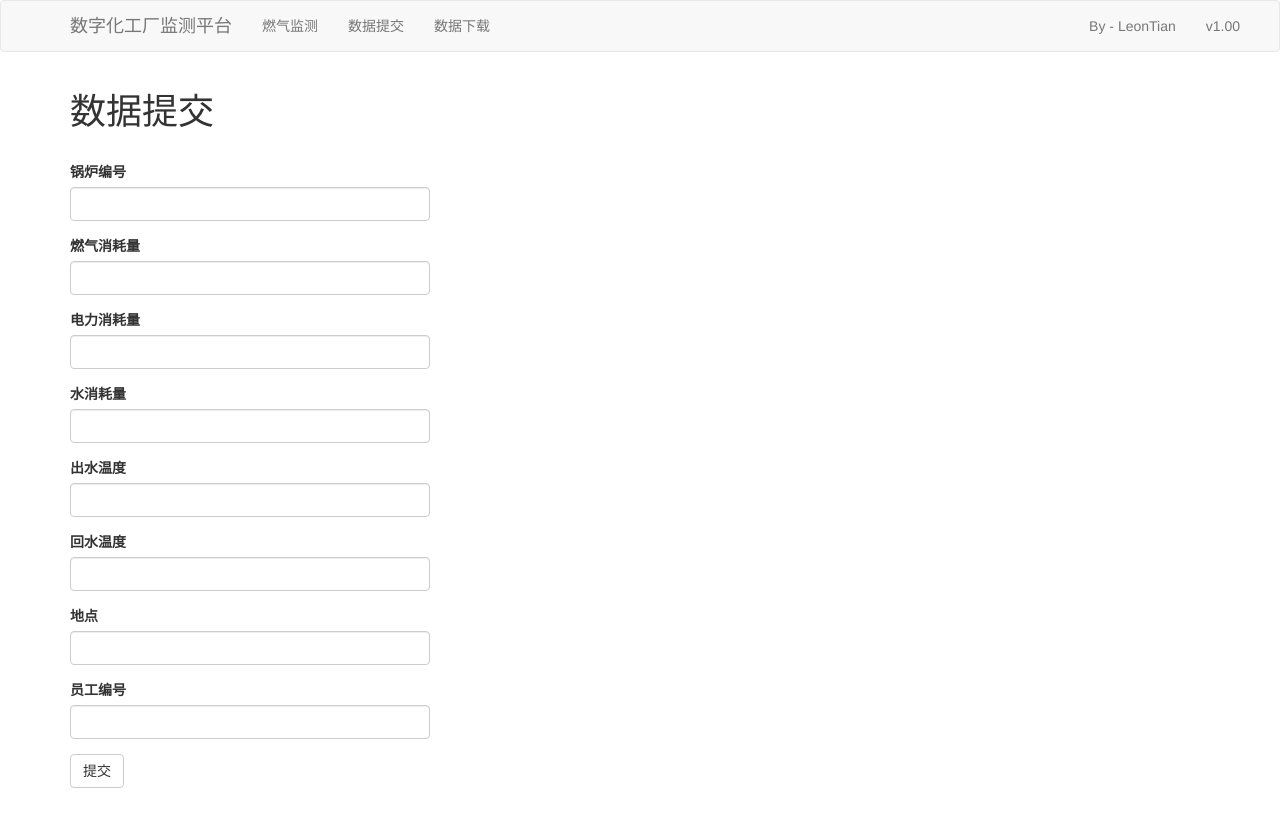
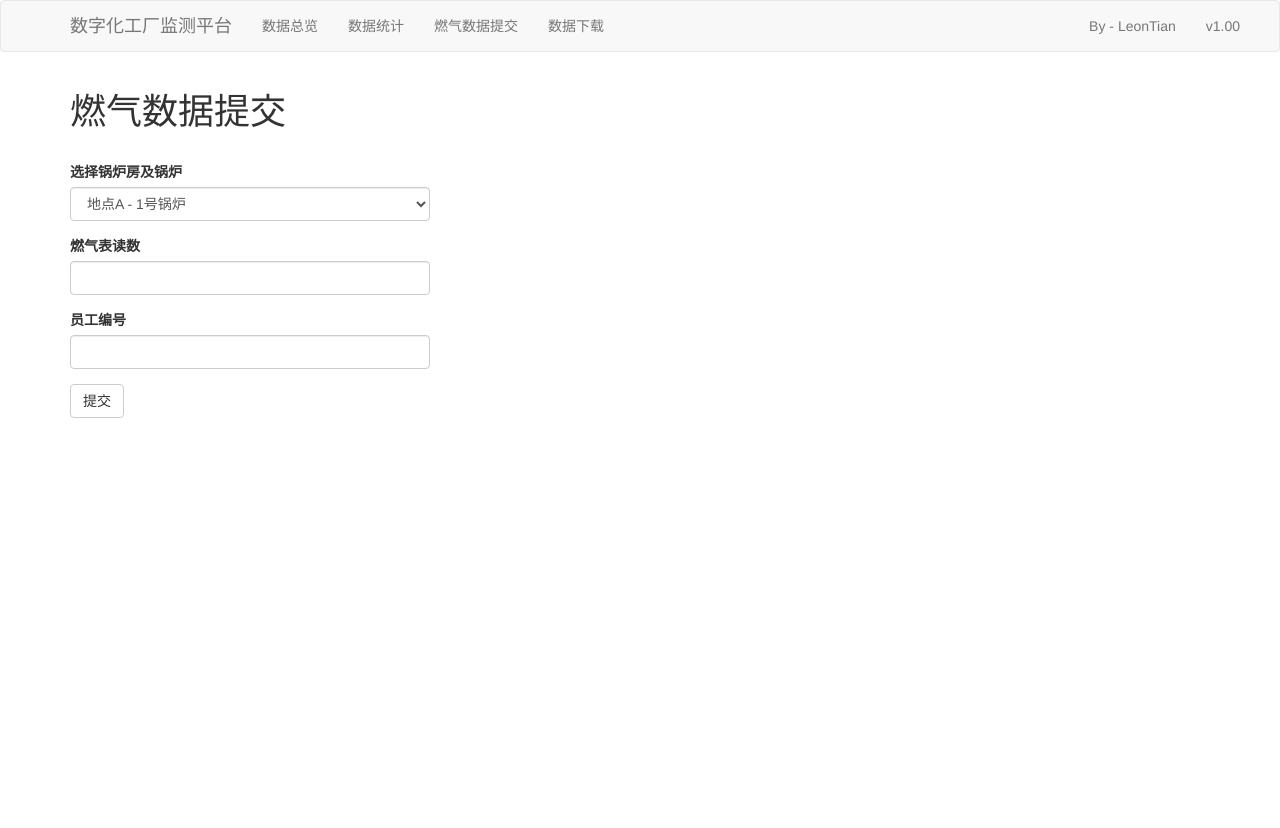
Before and after one commit to chenjiaqi-factory-project/WebUIPART, a Flask app: page /data-submit in a window 1280 px wide. After the commit the page ends 418 px from the top, so only its background shows below. Run offline with Flask 2, Linux system fonts and the light colour scheme; some libraries are stand-ins or nearby versions.

Commit message:
数据统计做好了，准备开始做锅炉房-锅炉的映射表

```diff
--- a/app/forms.py
+++ b/app/forms.py
@@ -5,13 +5,8 @@ from wtforms.validators import DataRequired
 
 # Data Record form
 class DataRecordForm(FlaskForm):
-    boiler_no = StringField('锅炉编号', validators=[DataRequired()])
-    gas_consumption = StringField('燃气消耗量', validators=[DataRequired()])
-    elec_consumption = StringField('电力消耗量', validators=[DataRequired()])
-    water_consumption = StringField('水消耗量', validators=[DataRequired()])
-    water_out_temperature = StringField('出水温度', validators=[DataRequired()])
-    water_in_temperature = StringField('回水温度', validators=[DataRequired()])
-    location = StringField('地点', validators=[DataRequired()])
+    boiler_room_and_no = SelectField('选择锅炉房及锅炉', choices=[('地点A/1号锅炉', '地点A - 1号锅炉')], validators=[DataRequired()])
+    gas_indicator = StringField('燃气表读数', validators=[DataRequired()])
     employee_no = StringField('员工编号', validators=[DataRequired()])
     submit = SubmitField('提交')
 
@@ -21,6 +16,12 @@ class SendCsvFileForm(FlaskForm):
     submit = SubmitField('下载数据')
 
 
+# View Panel Form
+class ViewPanelSearchForm(FlaskForm):
+    boiler_room_and_no = SelectField('选择锅炉房及锅炉', choices=[('地点A/1号锅炉', '地点A - 1号锅炉')], validators=[DataRequired()])
+    submit = SubmitField('搜索数据')
+
+
 # Data stats form
 class DataStatsForm(FlaskForm):
     boiler_room = SelectField('选择锅炉房', choices=[('地点A', '地点A')], validators=[DataRequired()])
@@ -28,5 +29,5 @@ class DataStatsForm(FlaskForm):
     start_date = DateField('起始日期', validators=[DataRequired()])
     end_date = DateField('终止日期', validators=[DataRequired()])
     # Select fields keep a choices property which is a sequence of (value, label) pairs.
-    stats_type = SelectField('统计类型', choices=[('gas', '燃气统计'), ('water_elec', '水电统计')], validators=[DataRequired()])
+    stats_type = SelectField('统计类型', choices=[('gas', '燃气统计')], validators=[DataRequired()])
     submit = SubmitField('开始统计')
--- a/app/routes.py
+++ b/app/routes.py
@@ -3,7 +3,7 @@ from flask import jsonify, render_template, request, flash, redirect, url_for, s
 from config import Config
 from func_pack import get_api_info, get_current_datetime, get_current_date, get_current_time, write_csv, get_api_info_first
 from func_pack import get_last_date
-from app.forms import DataRecordForm, SendCsvFileForm, DataStatsForm
+from app.forms import DataRecordForm, SendCsvFileForm, DataStatsForm, ViewPanelSearchForm
 import requests
 
 
@@ -11,60 +11,27 @@ import requests
 @app.route('/', methods=['GET'])
 @app.route('/boiler-panel', methods=['GET'])
 def gas_panel_view():
+    form = ViewPanelSearchForm()
     get_doc_url = 'http://' + Config.DB_OPS_URL + '/api/gas/document/all-documents'
     result = requests.get(get_doc_url)
     if result.status_code == 200:
         document_list = get_api_info(result)
         document_list.reverse()
-        return render_template('gasPanel.html', documents=document_list, title='燃气监测')
     else:
         document_list = [{'Error': 'Server Down.'}]
-        return render_template('gasPanel.html', documents=document_list, title='燃气监测')
+    return render_template('gasPanel.html', documents=document_list, title='燃气监测', form=form)
 
 
-# stats panel
-# @app.route('/stats-panel', methods=['GET', 'POST'])
-# def stats_panel():
-#     form = DataStatsForm()
-#     # functional url
-#     date_url = 'http://' + Config.DB_OPS_URL + '/api/gas/document/date/fuzzy/'
-#
-#     # post function
-#     if form.validate_on_submit():
-#         start_date_url = date_url + str(form.start_date.data)
-#         end_date_url = date_url + str(form.end_date.data)
-#     # get function
-#     else:
-#         today_date = get_current_date()
-#         last_date = get_last_date()
-#         start_date_url = date_url + last_date
-#         end_date_url = date_url + today_date
-#
-#     # get relative gas data
-#     start_gas_data = requests.get(start_date_url)
-#     end_gas_data = requests.get(end_date_url)
-#     # if both return correct answer
-#     if start_gas_data.status_code == 200 and end_gas_data.status_code == 200:
-#         start_gas_doc = get_api_info_first(start_gas_data)
-#         end_gas_doc = get_api_info_first(end_gas_data)
-#
-#         # if there is no date
-#         if 'error' in start_gas_doc:
-#             flash('您输入的起始日期没有对应数据! 请重新输入日期。', 'error')
-#             return render_template('statsPanel.html', form=form,
-#                                    start_gas_doc=start_gas_doc, end_gas_doc=end_gas_doc,
-#                                    gas_consumption='无法统计')
-#         elif 'error' in end_gas_doc:
-#             flash('您输入的终止日期没有对应数据! 请重新输入日期。', 'error')
-#             return render_template('statsPanel.html', form=form,
-#                                    start_gas_doc=start_gas_doc, end_gas_doc=end_gas_doc,
-#                                    gas_consumption='无法统计')
-#
-#         # 正常情况
-#         gas_consumption = round(abs(float(start_gas_doc['gas_indicator']) - float(end_gas_doc['gas_indicator'])), 3)
-#         flash('数据统计成功!', 'info')
-#         return render_template('statsPanel.html', form=form,
-#                                start_gas_doc=start_gas_doc, end_gas_doc=end_gas_doc, gas_consumption=gas_consumption)
+@app.route('/', methods=['POST'])
+@app.route('/boiler-panel', methods=['POST'])
+def gas_panel_search():
+    form = ViewPanelSearchForm()
+    basic_doc_url = 'http://' + Config.DB_OPS_URL + '/api/gas/document/boiler-room-and-no/fuzzy/'
+    if form.validate_on_submit():
+        search_doc_url = basic_doc_url + str(form.boiler_room_and_no.data)
+        gas_doc_list = get_api_info(requests.get(search_doc_url))
+        flash('数据检索成功!', 'success')
+        return render_template('gasPanel.html', documents=gas_doc_list, title='燃气监测', form=form)
 
 
 # status-panel version 2
@@ -82,6 +49,7 @@ def stats_panel():
                         str(form.start_date.data) + '/' + str(form.end_date.data)
         successive_url = basic_successive_url + str(form.boiler_room.data) + '/' + str(form.boiler_no.data) + '/' +\
                          str(form.start_date.data) + '/' + str(form.end_date.data)
+        flash('燃气数据统计成功!', 'success')
     # get function
     else:
         today_date = get_current_date()
@@ -89,6 +57,7 @@ def stats_panel():
         # ToDo: 修改默认 URL
         sum_url = basic_sum_url + '地点A' + '/' + '1号锅炉' + '/' + last_date + '/' + today_date
         successive_url = basic_successive_url + '地点A' + '/' + '1号锅炉' + '/' + last_date + '/' + today_date
+        flash('默认统计"最近两次提交"的燃气消耗量。', 'info')
     # get relative gas data
     # get first with dict type
     consumption_sum_dict = get_api_info_first(requests.get(sum_url))
@@ -96,7 +65,7 @@ def stats_panel():
     consumption_successive_list = get_api_info(requests.get(successive_url))
     # render templates
     return render_template('statsPanel.html', consumption_sum_dict=consumption_sum_dict,
-                           consumption_successive_list=consumption_successive_list, form=form)
+                           consumption_successive_list=consumption_successive_list, form=form, title='数据统计')
 
 
 @app.route('/data-submit', methods=['GET'])
@@ -108,18 +77,20 @@ def data_submit_view():
 @app.route('/data-submit', methods=['POST'])
 def data_submit_post():
     form = DataRecordForm()
-    post_doc_url = 'http://' + Config.DB_OPS_URL + '/api/document'
+    post_doc_url = 'http://' + Config.DB_OPS_URL + '/api/gas/document'
     doc_dict = dict(request.form)
+    doc_dict['boiler_room'] = str(form.boiler_room_and_no.data).split('/')[0]
+    doc_dict['boiler_no'] = str(form.boiler_room_and_no.data).split('/')[1]
     doc_dict['datetime'] = get_current_datetime()
     doc_dict['date'] = get_current_date()
     doc_dict['time'] = get_current_time()
     if form.validate_on_submit():
         result = requests.post(post_doc_url, data=doc_dict)
         if result.status_code == 200:
-            flash('数据提交成功')
+            flash('数据提交成功', 'success')
             return redirect(url_for('data_submit_view'))
         else:
-            flash('发生了错误, 数据未成功提交')
+            flash('发生了错误, 数据未成功提交', 'danger')
             return redirect(url_for('data_submit_view'))
 
 
@@ -138,5 +109,6 @@ def data_download_post():
         if result.status_code == 200:
             document_list = get_api_info(result)
             write_csv(document_list, Config.DATA_CSV_PATH)
+            flash('数据下载成功!', 'success')
             return send_file(Config.DATA_CSV_SEND_PATH, mimetype='text/csv',
                              attachment_filename='data.csv', as_attachment=True)
--- a/app/templates/base.html
+++ b/app/templates/base.html
@@ -22,8 +22,9 @@
             <div class="collapse navbar-collapse" id="bs-example-navbar-collapse-1">
                 <div class="container">
                     <ul class="nav navbar-nav">
-                        <li><a href="{{ url_for('gas_panel_view') }}">燃气监测</a></li>
-                        <li><a href="{{ url_for('data_submit_view') }}">数据提交</a></li>
+                        <li><a href="{{ url_for('gas_panel_view') }}">数据总览</a></li>
+                        <li><a href="{{ url_for('stats_panel') }}">数据统计</a></li>
+                        <li><a href="{{ url_for('data_submit_view') }}">燃气数据提交</a></li>
                         <li><a href="{{ url_for('data_download_view') }}">数据下载</a></li>
                     </ul>
                     <ul class="nav navbar-nav navbar-right">
@@ -41,10 +42,14 @@
             {% with messages = get_flashed_messages(with_categories=true) %}
             {% if messages %}
                 {% for category, message in messages %}
-                    {% if category == 'info' %}
-                        <div class="alert alert-info" role="alert">{{ message }}</div>
-                    {% elif category == 'error' %}
-                        <div class="alert alert-danger" role="alert">{{ message }}</div>
+                    {% if category == 'success' %}
+                        <div class="alert alert-success" role="alert"><b>信息: </b>{{ message }}</div>
+                    {% elif category == 'info' %}
+                        <div class="alert alert-info" role="alert"><b>消息: </b>{{ message }}</div>
+                    {% elif category == 'danger' %}
+                        <div class="alert alert-danger" role="alert"><b>警告: </b>{{ message }}</div>
+                    {% elif category == 'danger' %}
+                        <div class="alert alert-danger" role="alert"><b>错误: </b>{{ message }}</div>
                     {% endif %}
 
                 {% endfor %}
--- a/app/templates/dataSubmit.html
+++ b/app/templates/dataSubmit.html
@@ -3,7 +3,7 @@
 {% import 'bootstrap/wtf.html' as wtf %}
 
 {% block app_content %}
-    <h1>数据提交</h1>
+    <h1>燃气数据提交</h1>
     <br>
     <div class="row">
         <div class="col-md-4">
```
Also changed, not shown: app/templates/gasPanel.html (+10 -4 lines).
